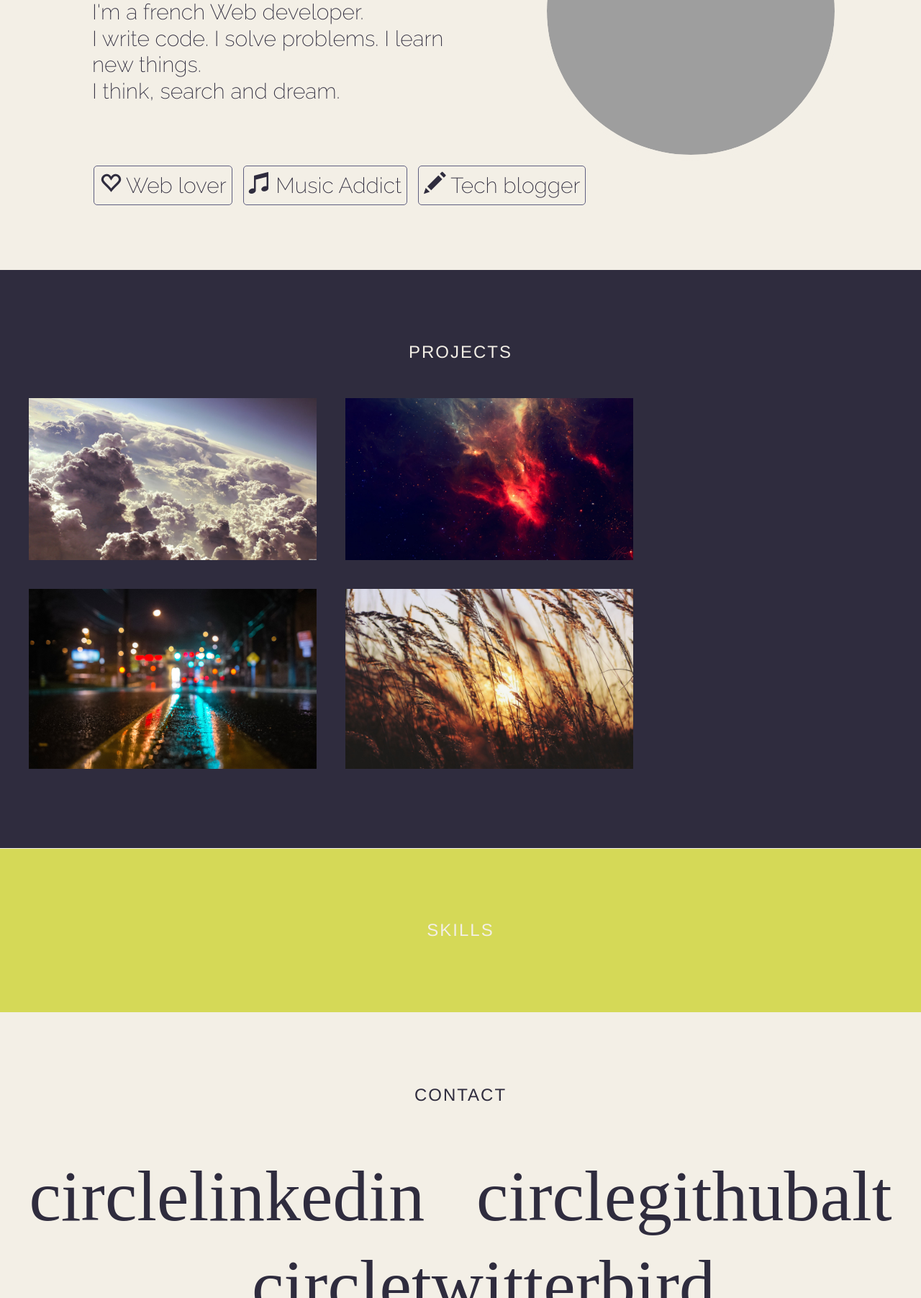
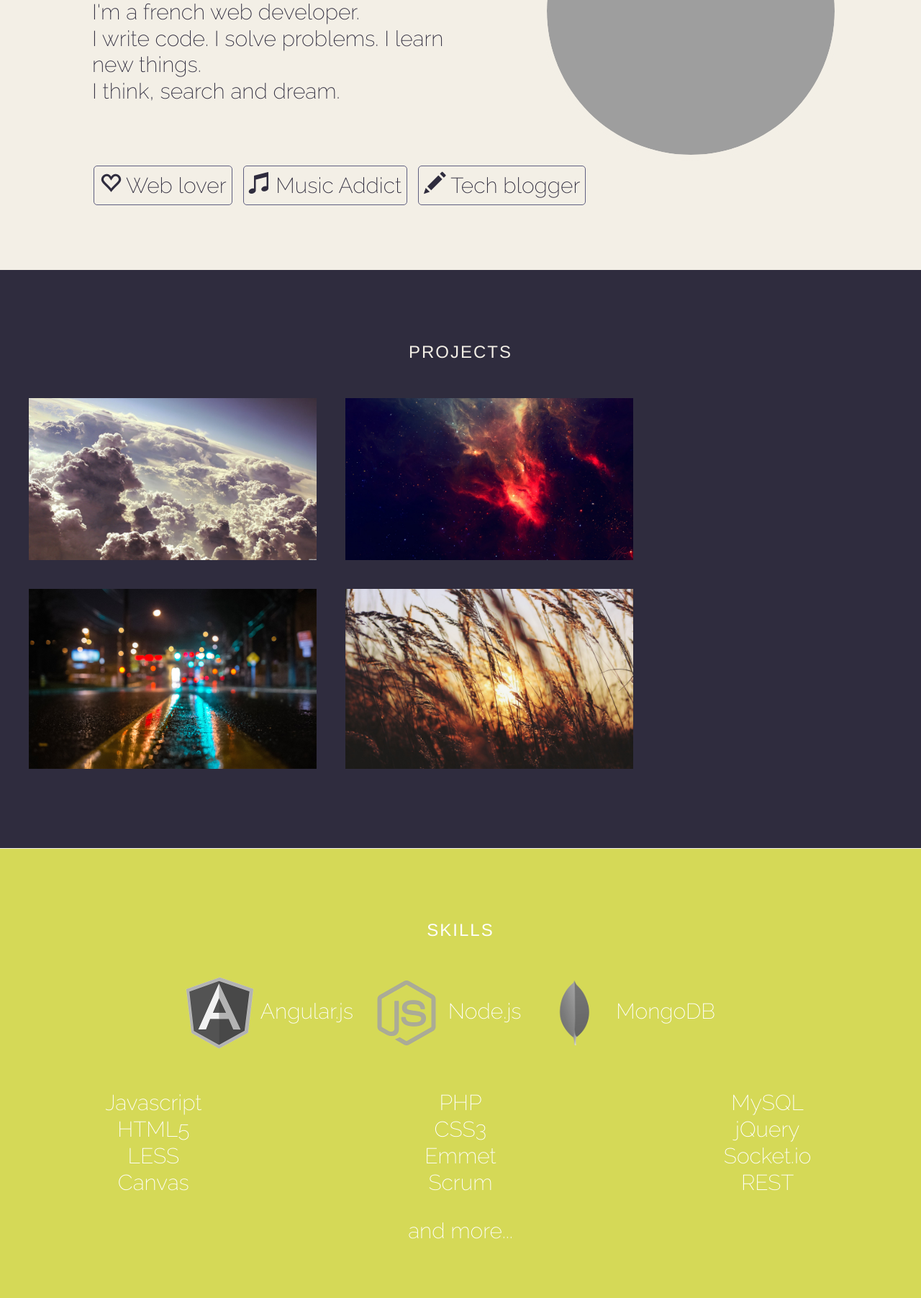
Before and after one commit to cyrilf/cyrilf.com, a PHP site: page / in a window 1280 px wide. Shown: the part 797-2600 px from the top of the page at 72% size. Run offline with PHP 8.4, Linux system fonts and the light colour scheme; some libraries are stand-ins or nearby versions; some web fonts are replaced; grey boxes are pictures that could not be loaded.

Commit message:
Skills section - done

```diff
--- a/css/less/color.less
+++ b/css/less/color.less
@@ -8,3 +8,4 @@
 @medium: #353F38;
 @main: #D5D957;
 @light: #F3EFE6;
+@white: #FFF;
--- a/css/less/screen.less
+++ b/css/less/screen.less
@@ -25,6 +25,19 @@ body {
     outline: none;
     color: inherit;
   }
+}
+
+hr {
+  border: none;
+}
+
+.clear {
+  clear: both;
+}
+
+ul {
+  list-style: none;
+  padding: 0;
 }
 
 @media (max-width: 767px) {
@@ -134,7 +147,7 @@ body {
     margin-bottom: 0;
     display: inline-block;
     position: relative;
-    color: @light;
+    color: @white;
 
     .title-hover(@main, transparent);
   }
@@ -285,7 +298,6 @@ section {
   }
 
   ul.who-am-i {
-    list-style: none;
     margin: 0 auto;
     margin-top: 0;
     padding-left: 9%;
@@ -329,8 +341,81 @@ section {
 }
 
 #skills {
-  color: @light;
+  color: @white;
   background: @main;
+  // color: @dark-light;
+
+  .skill-main-list {
+    margin: 0 auto;
+    width: 770px;
+    margin-bottom: 42px;
+    overflow: hidden;
+
+    &:hover li img {
+      filter: none;
+      -webkit-filter: grayscale(0);
+    }
+
+    li {
+      float: left;
+      margin-left: 24px;
+      margin-bottom: 15px;
+
+      img {
+        filter: url(filters.svg#grayscale);
+        filter: gray;
+        -webkit-filter: grayscale(1);
+      }
+    }
+
+    @media (min-width: 767px) {
+      li:first-child {
+        margin-left: 0;
+      }
+    }
+  }
+
+  @media (max-width: 767px) {
+    .skill-main-list {
+      width: 100%;
+    }
+  }
+
+  .last-skill {
+    margin-top: 30px;
+  }
+
+  .work-information {
+    margin-top: 150px;
+
+    a.work {
+      font-weight: bold;
+      -webkit-transition: color 0.4s;
+      -moz-transition: color 0.4s;
+      transition: color 0.4s;
+
+      &:hover {
+        color: @dark-light;
+      }
+    }
+
+    .see-resume {
+      display: inline-block;
+      border: 1px solid @white;
+      border-radius: 5px;
+      padding: 7px;
+
+      -webkit-transition: background-color 0.3s, color 0.3s, border-color 0.3s;
+      -moz-transition: background-color 0.3s, color 0.3s, border-color 0.3s;
+      transition: background-color 0.3s, color 0.3s, border-color 0.3s;
+
+      &:hover {
+        background-color: @dark-light;
+        color: @white;
+        border-color: @white;
+      }
+    }
+  }
 }
 
 /**
--- a/css/screen.css
+++ b/css/screen.css
@@ -54,6 +54,16 @@ body a:active {
   outline: none;
   color: inherit;
 }
+hr {
+  border: none;
+}
+.clear {
+  clear: both;
+}
+ul {
+  list-style: none;
+  padding: 0;
+}
 @media (max-width: 767px) {
   body {
     padding-right: 0;
@@ -92,7 +102,7 @@ body a:active {
   margin-bottom: 0;
   display: inline-block;
   position: relative;
-  color: #f3efe6;
+  color: #ffffff;
 }
 .header .main-title:before {
   padding-top: 3px;
@@ -326,7 +336,6 @@ section {
   }
 }
 #intro ul.who-am-i {
-  list-style: none;
   margin: 0 auto;
   margin-top: 0;
   padding-left: 9%;
@@ -362,8 +371,67 @@ section {
   font-size: 15px;
 }
 #skills {
-  color: #f3efe6;
+  color: #ffffff;
   background: #d5d957;
+}
+#skills .skill-main-list {
+  margin: 0 auto;
+  width: 770px;
+  margin-bottom: 42px;
+  overflow: hidden;
+}
+#skills .skill-main-list:hover li img {
+  filter: none;
+  -webkit-filter: grayscale(0);
+}
+#skills .skill-main-list li {
+  float: left;
+  margin-left: 24px;
+  margin-bottom: 15px;
+}
+#skills .skill-main-list li img {
+  filter: url(filters.svg#grayscale);
+  filter: gray;
+  -webkit-filter: grayscale(1);
+}
+@media (min-width: 767px) {
+  #skills .skill-main-list li:first-child {
+    margin-left: 0;
+  }
+}
+@media (max-width: 767px) {
+  #skills .skill-main-list {
+    width: 100%;
+  }
+}
+#skills .last-skill {
+  margin-top: 30px;
+}
+#skills .work-information {
+  margin-top: 150px;
+}
+#skills .work-information a.work {
+  font-weight: bold;
+  -webkit-transition: color 0.4s;
+  -moz-transition: color 0.4s;
+  transition: color 0.4s;
+}
+#skills .work-information a.work:hover {
+  color: #2f2c3e;
+}
+#skills .work-information .see-resume {
+  display: inline-block;
+  border: 1px solid #ffffff;
+  border-radius: 5px;
+  padding: 7px;
+  -webkit-transition: background-color 0.3s, color 0.3s, border-color 0.3s;
+  -moz-transition: background-color 0.3s, color 0.3s, border-color 0.3s;
+  transition: background-color 0.3s, color 0.3s, border-color 0.3s;
+}
+#skills .work-information .see-resume:hover {
+  background-color: #2f2c3e;
+  color: #ffffff;
+  border-color: #ffffff;
 }
 /**
  * Footer
--- a/index.html
+++ b/index.html
@@ -62,7 +62,7 @@
         <div>Nice to see you there!</div>
         <br>
         <div>
-          I'm a french Web developer.<br>
+          I'm a french web developer.<br>
           I write code. I solve problems. I learn new things.<br>
           I think, search and dream.
         </div>
@@ -92,7 +92,7 @@
           <figure>
             <img src="img/1.jpg" alt="img01">
             <figcaption>
-              <h3>Camera</h3>
+              <h3>ngChat</h3>
               <span>Jacob Cummings</span>
               <a href="http://dribbble.com/shots/1115632-Camera">Take a look</a>
             </figcaption>
@@ -138,6 +138,81 @@
     <a id="intro-skills"></a>
     <div class="row">
       <h3 class="section-title" data-hover="skills">Skills</h3>
+      <hr class="clear">
+      <ul class="skill-main-list">
+        <li>
+          <img src="img/angular.png" alt="Angular.js">
+          Angular.js
+        </li>
+        <li>
+          <img src="img/node.png" alt="Node.js">
+          Node.js
+        </li>
+        <li>
+          <img src="img/mongodb.png" alt="MongoDb">
+          MongoDB
+        </li>
+      </ul>
+    </div>
+    <div class="row">
+      <div class="col-md-4 intro-left">
+        <ul class="skill-list left">
+          <li>
+            Javascript
+          </li>
+          <li>
+            HTML5
+          </li>
+          <li>
+            LESS
+          </li>
+          <li>
+            Canvas
+          </li>
+        </ul>
+      </div>
+      <div class="col-md-4 intro-right">
+      <ul class="skill-list center">
+        <li>
+          PHP
+        </li>
+        <li>
+          CSS3
+        </li>
+        <li>
+          Emmet
+        </li>
+        <li>
+          Scrum
+        </li>
+        <li class="last-skill">
+          and more...
+        </li>
+      </ul>
+      </div>
+      <div class="col-md-4 intro-right">
+        <ul class="skill-list right">
+          <li>
+            MySQL
+          </li>
+          <li>
+            jQuery
+          </li>
+          <li>
+            Socket.io
+          </li>
+          <li>
+            REST
+          </li>
+        </ul>
+      </div>
+    </div>
+    <div class="row work-information">
+      I'm currently working at <a href="http://evaneos.com" class="work">Evaneos</a> as a Web developer.<br>
+      Want to know more about me?<br><br>
+      <div class="see-resume">
+        <a href="cv.html" target="_blank">See my resume</a>
+      </div>
     </div>
   </section>
 
```
Also changed, not shown: img/angular.png (added), img/mongodb.png (added), img/node.png (added).
